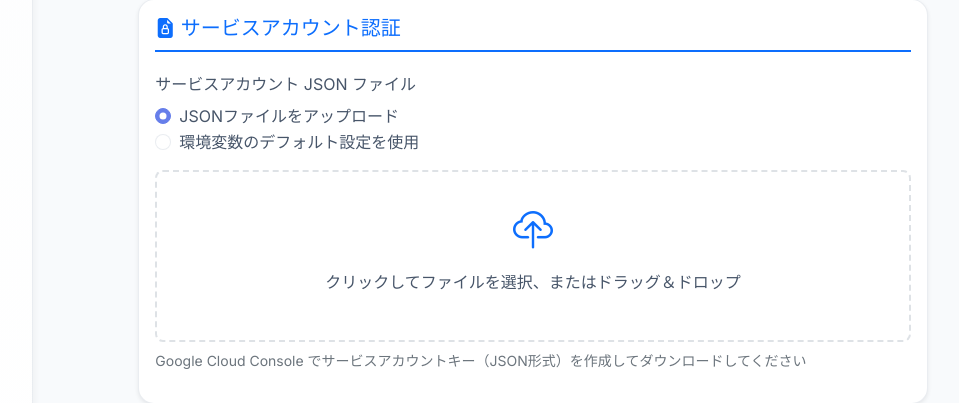
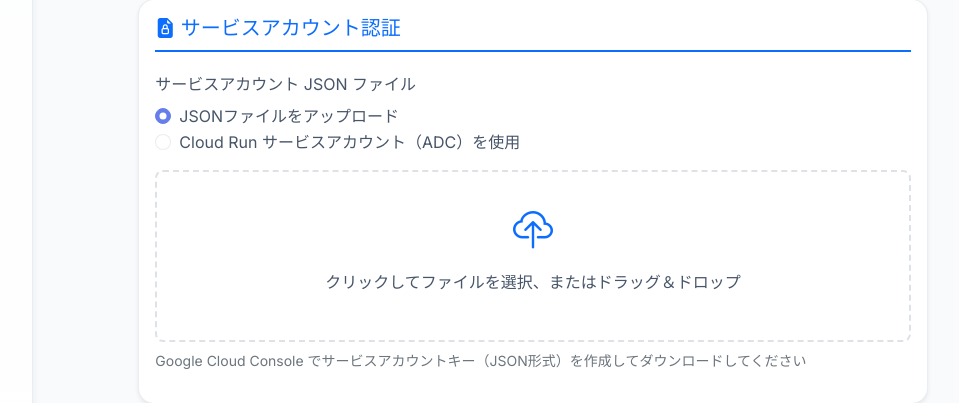
Before and after one commit to beginerSE/cloudrun-chatai-test, a Flask app: template templates/settings.html in a window 1280 px wide. Shown: the part 1498-1901 px from the top of the page, without its empty margins (247-1206 px from the left). Run offline with Flask 3, Linux system fonts and the light colour scheme; the template is opened without the code that fills it, so the values that code supplies are empty; some libraries are stand-ins or nearby versions.

Commit message:
Add files via upload

```diff
--- a/templates/settings.html
+++ b/templates/settings.html
@@ -267,11 +267,11 @@
                             </label>
                         </div>
                         <div class="form-check">
-                            <input class="form-check-input" type="radio" name="jsonSource" id="jsonSourceEnv" value="env">
+                            <input class="form-check-input" type="radio" name="jsonSource" id="jsonSourceEnv" value="adc">
                             <label class="form-check-label" for="jsonSourceEnv">
-                                環境変数のデフォルト設定を使用
+                                Cloud Run サービスアカウント（ADC）を使用
                                 <span class="badge bg-success ms-2" id="envAvailableBadge" style="display: none;">利用可能</span>
-                                <span class="badge bg-warning ms-2" id="envNotAvailableBadge" style="display: none;">未設定</span>
+                                <span class="badge bg-warning ms-2" id="envNotAvailableBadge" style="display: none;">利用不可</span>
                             </label>
                         </div>
                     </div>
@@ -306,11 +306,18 @@
                         </div>
                     </div>
 
-                    <!-- 環境変数使用時の説明 -->
+                    <!-- ADC使用時の説明 -->
                     <div id="envSection" style="display: none;">
                         <div class="alert alert-info">
-                            <i class="bi bi-info-circle-fill"></i>
-                            環境変数に設定されたデフォルトのサービスアカウント設定を使用します。
+                            <i class="bi bi-cloud-fill"></i>
+                            <strong>Cloud Run サービスアカウント（ADC）を使用</strong><br>
+                            Application Default Credentials（ADC）を使用して認証します。
+                            Cloud Run環境では、サービスに割り当てられたサービスアカウントが自動的に使用されます。
+                            <hr class="my-2">
+                            <small class="text-muted">
+                                <i class="bi bi-info-circle"></i>
+                                Cloud Runにデプロイする際は、BigQueryへのアクセス権限を持つサービスアカウントを割り当ててください。
+                            </small>
                         </div>
                     </div>
                 </div>
```
